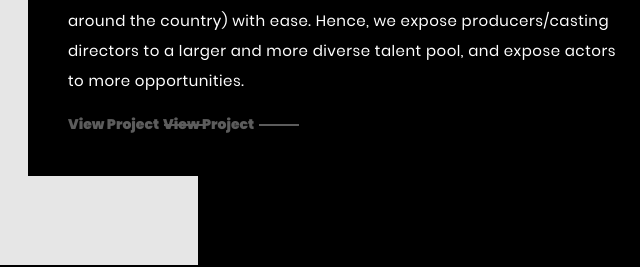
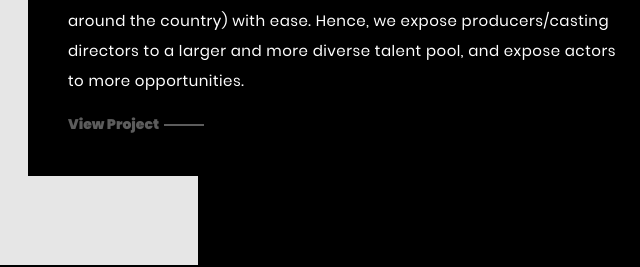
Before and after one commit to ajemmi/portfolio, a plain HTML site: page index.html in a window 1280 px wide. Shown: the part 2518-2785 px from the top of the page, 522-1162 px from the left. Drawn offline with Linux system fonts and the light colour scheme.

Commit message:
Update index.html

```diff
--- a/index.html
+++ b/index.html
@@ -207,7 +207,7 @@
                             <!-- <a class="hover-target load-spiral" onclick='window.open("https://www.figma.com/proto/ObEAZXlQklZSfvZSoZo0Ch/FimLink-Design?page-id=2%3A2&node-id=503%3A2155&viewport=160%2C231%2C0.02&scaling=min-zoom&starting-point-node-id=503%3A2155&show-proto-sidebar=1&hide-ui=1");return false;' href="">View Project</a> -->
                             <a class="hover-target load-spiral" onclick='window.open("https://pollen-larkspur-8c5.notion.site/FimLink-Case-Study-a44b85d3023045a6b4a4f81c3f85f137?pvs=4");return false;' href="">View Project</a>
 
-                            <a class="hover-target load-spiral" href="">View Project</a>
+<!--                             <a class="hover-target load-spiral" href="">View Project</a> -->
                         </div>
 
                     </div>
```
